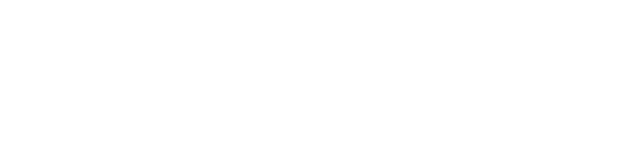
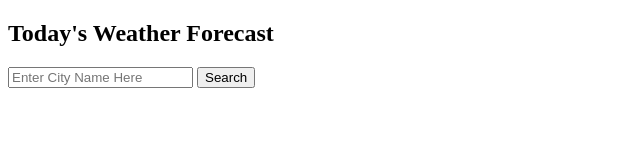
Before and after one commit to CourtneyKerr19/Daily_Forecast, a plain HTML site: page index.html in a window 1280 px wide. Shown: the whole page, without its empty margins (0-640 px from the left). Drawn offline with Linux system fonts and the light colour scheme.

Commit message:
Added Title, Search box, and Search button to HTML file.

```diff
--- a/index.html
+++ b/index.html
@@ -6,6 +6,12 @@
     <title>Weather Forecast</title>
     <link rel="stylesheet" href="style.css" />
   </head>
-  <body></body>
+  <body>
+    <div class="weather-container">
+      <h2>Today's Weather Forecast</h2>
+      <input type="text" id="city" placeholder="Enter City Name Here" />
+      <button id="search-button">Search</button>
+    </div>
+  </body>
   <script src="script.js"></script>
 </html>
```
